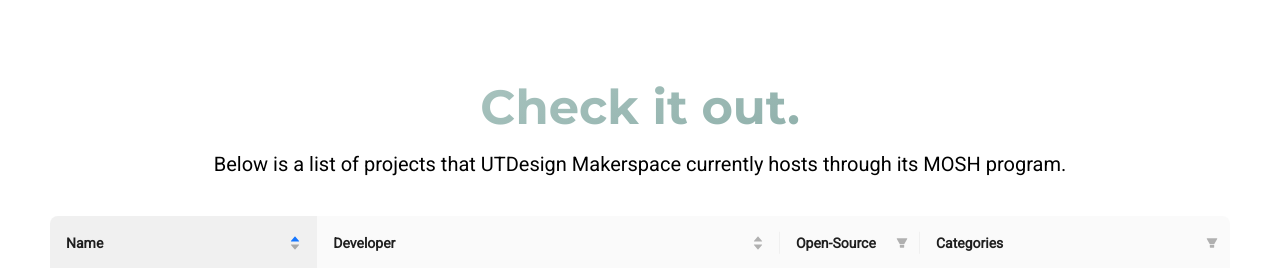
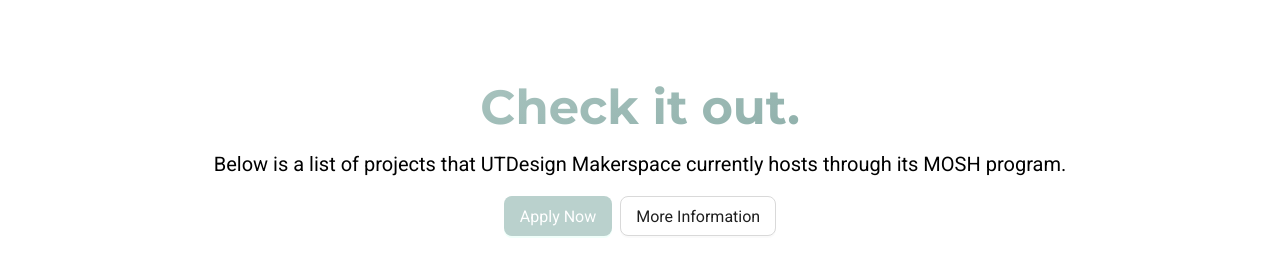
Before and after one commit to utdesign-makerspace/MOSH-Website, a Gatsby site: page /projects in a window 1280 px wide. Shown: the part 102-370 px from the top of the page. Built offline with nearby package versions, Linux system fonts and the light colour scheme; Gatsby itself is replaced by a stand-in of ours.

Commit message:
Add application buttons to projects list

```diff
--- a/src/pages/projects.tsx
+++ b/src/pages/projects.tsx
@@ -1,6 +1,6 @@
 import * as React from "react";
 import { useState } from "react";
-import type { HeadFC, PageProps } from "gatsby";
+import { HeadFC, navigate, PageProps } from "gatsby";
 
 import { ConfigProvider, Button, Divider, Space } from "antd";
 import { MoshTitle, MoshSubtitle, MoshHeader } from "../components/text";
@@ -50,6 +50,19 @@
             Below is a list of projects that UTDesign Makerspace currently hosts
             through its MOSH program.
           </MoshSubtitle>
+          <div style={{ paddingBottom: "20px" }} />
+          <Space>
+            <Button
+              size="large"
+              type="primary"
+              onClick={() => navigate("/apply")}
+            >
+              Apply Now
+            </Button>
+            <Button size="large" onClick={() => navigate("/")}>
+              More Information
+            </Button>
+          </Space>
         </div>
         <div style={{ paddingBottom: "40px" }} />
         <ConfigProvider
```
